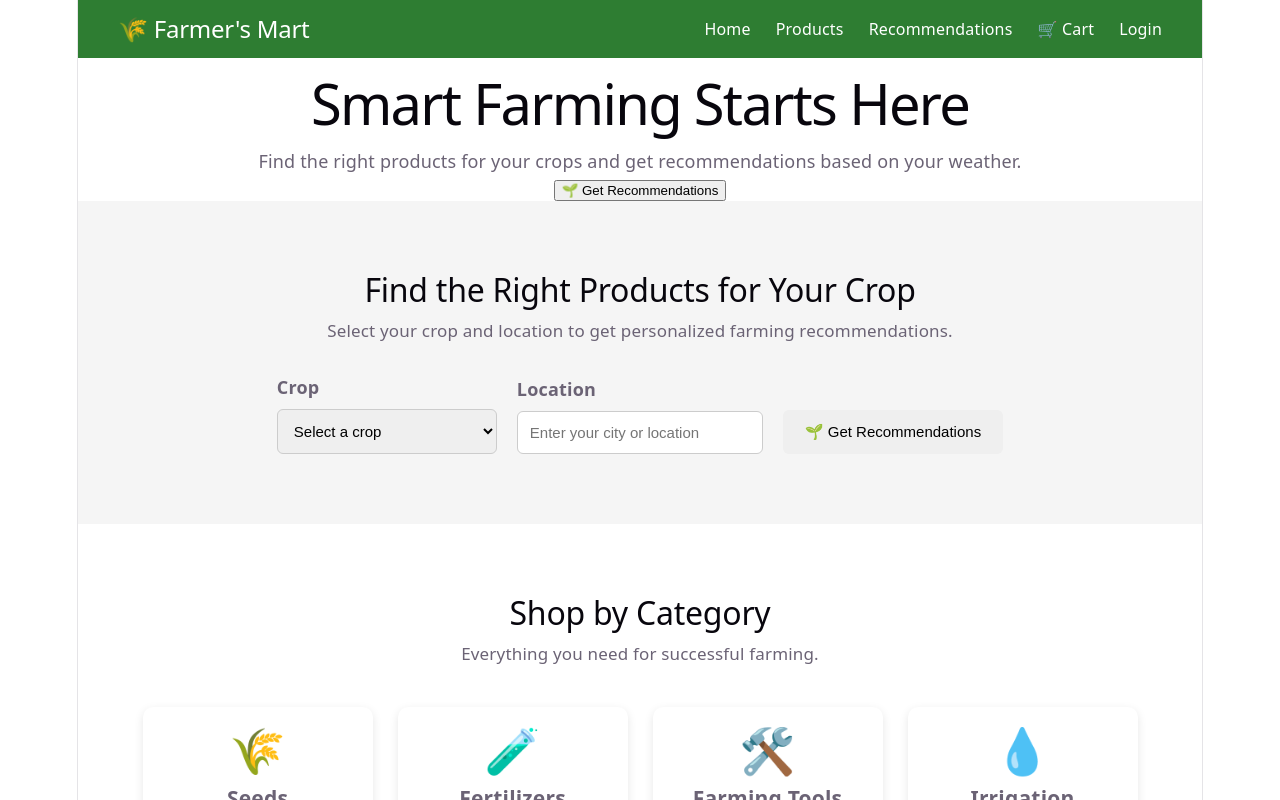
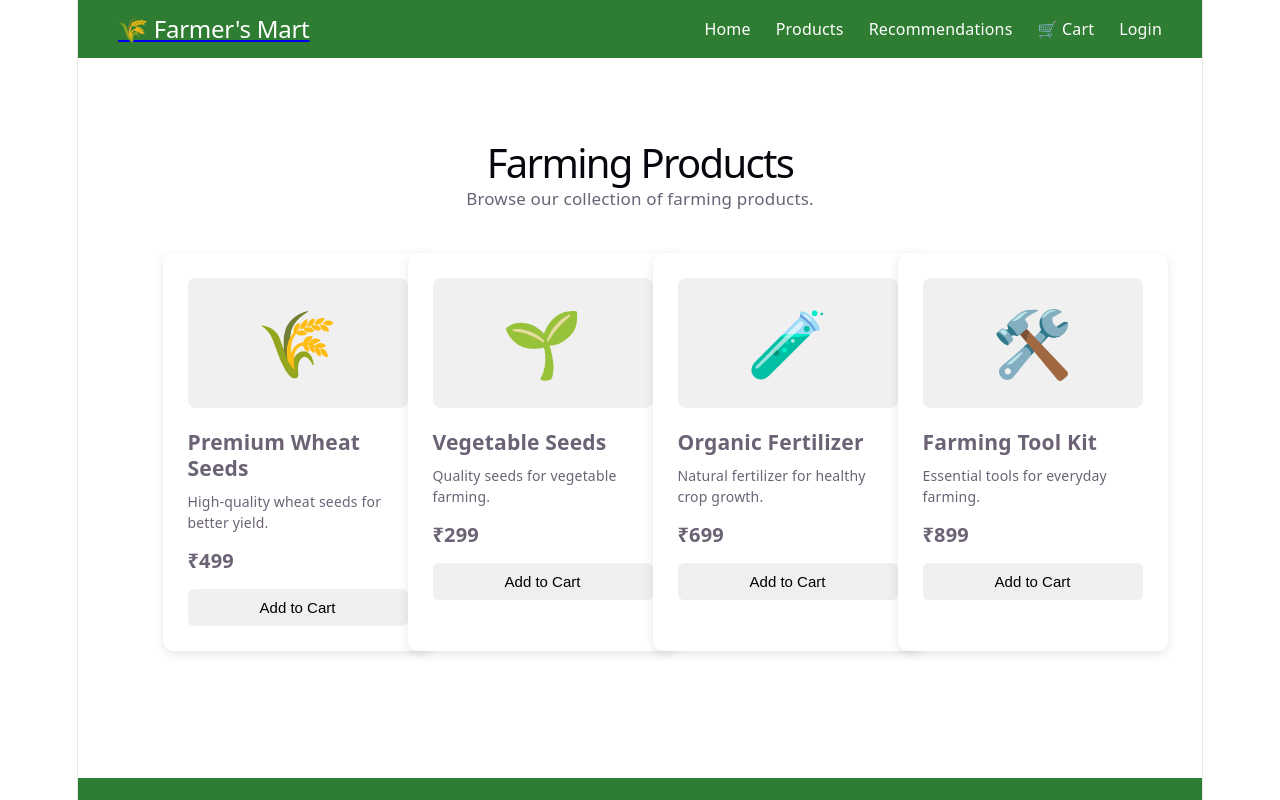
Before and after one commit to Divyansh-00/Farmers-Ecom, a React (Vite) app in the folder client/: page /products in a window 1280 px wide. Shown: the top 800 px of the page. Built offline with nearby package versions, Linux system fonts and the light colour scheme.

Commit message:
routes connected

```diff
--- a/client/src/App.css
+++ b/client/src/App.css
@@ -293,3 +293,25 @@
     margin: 0;
     font-size: 14px;
 }
+.products-page {
+    padding: 60px 40px;
+    text-align: center;
+    min-height: 600px;
+}
+
+.products-page h1 {
+    font-size: 40px;
+    margin-bottom: 10px;
+}
+
+.products-page > p {
+    font-size: 17px;
+    margin-bottom: 40px;
+}
+
+.products-grid {
+    display: grid;
+    grid-template-columns: repeat(4, 220px);
+    justify-content: center;
+    gap: 25px;
+}
--- a/client/src/App.jsx
+++ b/client/src/App.jsx
@@ -1,39 +1,22 @@
-import "./App.css";
-import Navbar from "./components/Navbar";
-import RecommendationForm from "./components/RecommendationForm";
-import Categories from "./components/Categories";
-import FeaturedProducts from "./components/FeaturedProducts";
-import HowItWorks from "./components/HowItWorks";
-import Footer from "./components/Footer";
+import { BrowserRouter, Routes, Route } from "react-router-dom";
+
+import Home from "./pages/Home";
+import Products from "./pages/Products";
+import Recommendations from "./pages/Recommendations";
+import Cart from "./pages/Cart";
+import Login from "./pages/Login";
 
 function App() {
     return (
-        <div>
-            <Navbar />
-
-            <main className="hero">
-                <h1>Smart Farming Starts Here</h1>
-
-                <p>
-                    Find the right products for your crops
-                    and get recommendations based on your weather.
-                </p>
-
-                <button>🌱 Get Recommendations</button>
-            </main>
-
-            <RecommendationForm />
-
-            <Categories />
-
-            <FeaturedProducts />
-
-            <HowItWorks/>
-
-            <Footer/>
-
-
-        </div>
+        <BrowserRouter>
+            <Routes>
+                <Route path="/" element={<Home />} />
+                <Route path="/products" element={<Products />} />
+                <Route path="/recommendations" element={<Recommendations />} />
+                <Route path="/cart" element={<Cart />} />
+                <Route path="/login" element={<Login />} />
+            </Routes>
+        </BrowserRouter>
     );
 }
 
--- a/client/src/components/Navbar.jsx
+++ b/client/src/components/Navbar.jsx
@@ -1,16 +1,20 @@
+import { Link } from "react-router-dom";
+
 function Navbar() {
     return (
         <nav className="navbar">
             <div className="navbar-logo">
-                <h2>🌾 Farmer's Mart</h2>
+                <Link to="/">
+                    <h2>🌾 Farmer's Mart</h2>
+                </Link>
             </div>
 
             <div className="navbar-links">
-                <a href="/">Home</a>
-                <a href="/products">Products</a>
-                <a href="/recommendations">Recommendations</a>
-                <a href="/cart">🛒 Cart</a>
-                <a href="/login">Login</a>
+                <Link to="/">Home</Link>
+                <Link to="/products">Products</Link>
+                <Link to="/recommendations">Recommendations</Link>
+                <Link to="/cart">🛒 Cart</Link>
+                <Link to="/login">Login</Link>
             </div>
         </nav>
     );
--- /dev/null
+++ b/client/src/pages/Cart.jsx
@@ -0,0 +1,5 @@
+function Cart() {
+    return <h1>Cart Page</h1>;
+}
+
+export default Cart;
--- /dev/null
+++ b/client/src/pages/Home.jsx
@@ -0,0 +1,38 @@
+import "../App.css";
+import Navbar from "../components/Navbar";
+import RecommendationForm from "../components/RecommendationForm";
+import Categories from "../components/Categories";
+import FeaturedProducts from "../components/FeaturedProducts";
+import HowItWorks from "../components/HowItWorks";
+import Footer from "../components/Footer";
+
+function Home() {
+    return (
+        <div>
+            <Navbar />
+
+            <main className="hero">
+                <h1>Smart Farming Starts Here</h1>
+
+                <p>
+                    Find the right products for your crops
+                    and get recommendations based on your weather.
+                </p>
+
+                <button>🌱 Get Recommendations</button>
+            </main>
+
+            <RecommendationForm />
+
+            <Categories />
+
+            <FeaturedProducts />
+
+            <HowItWorks />
+
+            <Footer />
+        </div>
+    );
+}
+
+export default Home;
--- /dev/null
+++ b/client/src/pages/Login.jsx
@@ -0,0 +1,5 @@
+function Login() {
+    return <h1>Login Page</h1>;
+}
+
+export default Login;
--- /dev/null
+++ b/client/src/pages/Products.jsx
@@ -0,0 +1,74 @@
+import Navbar from "../components/Navbar";
+import Footer from "../components/Footer";
+
+function Products() {
+    return (
+        <div>
+            <Navbar />
+
+            <main className="products-page">
+                <h1>Farming Products</h1>
+
+                <p>
+                    Browse our collection of farming products.
+                </p>
+
+                <div className="products-grid">
+
+                    <div className="product-card">
+                        <div className="product-image">🌾</div>
+
+                        <h3>Premium Wheat Seeds</h3>
+
+                        <p>High-quality wheat seeds for better yield.</p>
+
+                        <strong>₹499</strong>
+
+                        <button>Add to Cart</button>
+                    </div>
+
+                    <div className="product-card">
+                        <div className="product-image">🌱</div>
+
+                        <h3>Vegetable Seeds</h3>
+
+                        <p>Quality seeds for vegetable farming.</p>
+
+                        <strong>₹299</strong>
+
+                        <button>Add to Cart</button>
+                    </div>
+
+                    <div className="product-card">
+                        <div className="product-image">🧪</div>
+
+                        <h3>Organic Fertilizer</h3>
+
+                        <p>Natural fertilizer for healthy crop growth.</p>
+
+                        <strong>₹699</strong>
+
+                        <button>Add to Cart</button>
+                    </div>
+
+                    <div className="product-card">
+                        <div className="product-image">🛠️</div>
+
+                        <h3>Farming Tool Kit</h3>
+
+                        <p>Essential tools for everyday farming.</p>
+
+                        <strong>₹899</strong>
+
+                        <button>Add to Cart</button>
+                    </div>
+
+                </div>
+            </main>
+
+            <Footer />
+        </div>
+    );
+}
+
+export default Products;
--- /dev/null
+++ b/client/src/pages/Recommendations.jsx
@@ -0,0 +1,5 @@
+function Recommendations() {
+    return <h1>Recommendations Page</h1>;
+}
+
+export default Recommendations;
```
